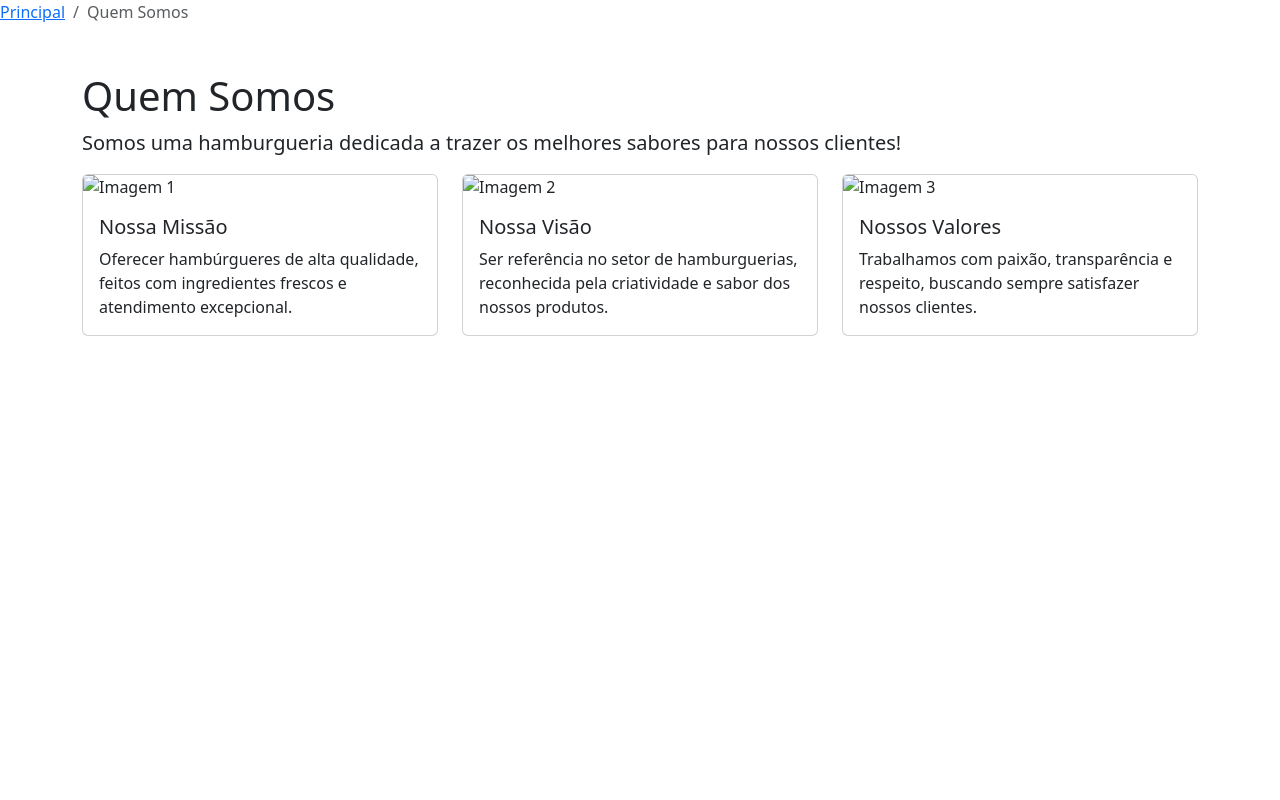
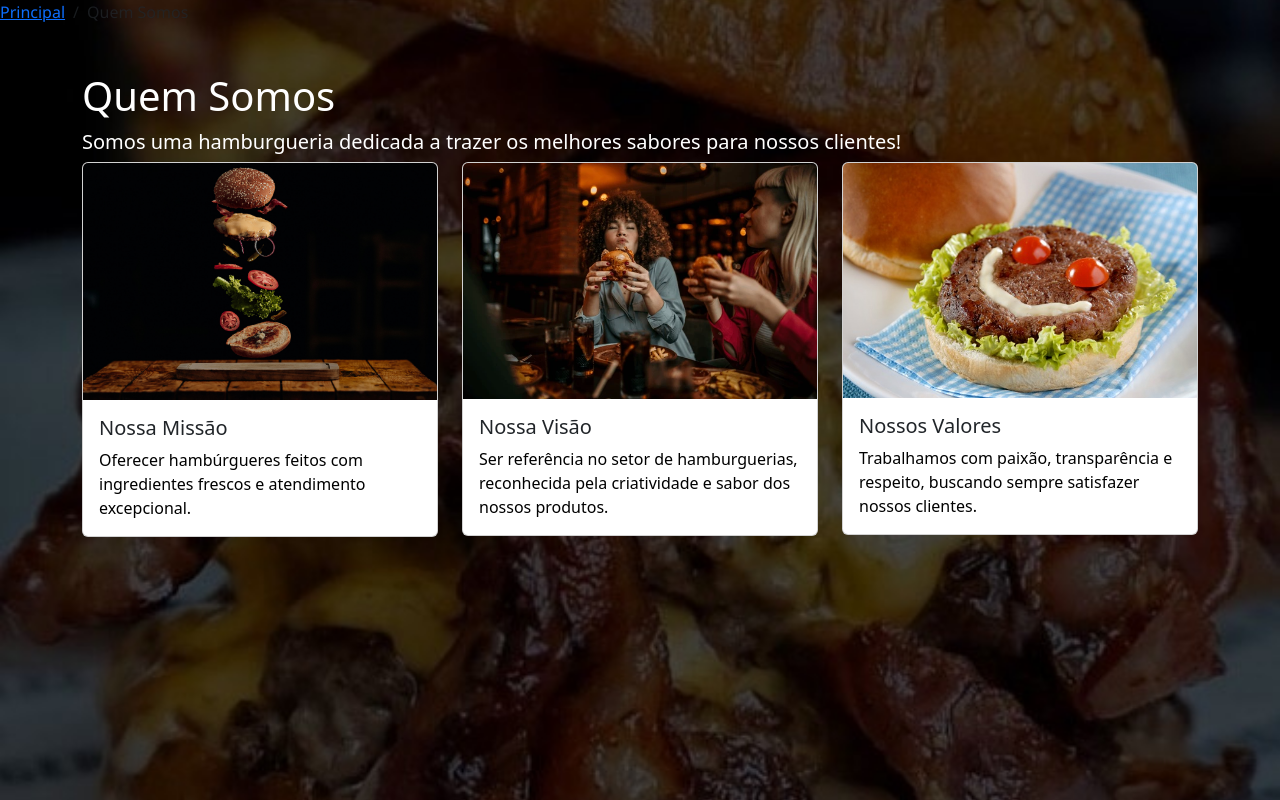
Before and after one commit to liGia-sz/Site-Bootstrap, a plain HTML site: page quem-somos.html in a window 1280 px wide. Drawn offline with nearby package versions, Linux system fonts and the light colour scheme.

Commit message:
Design do site

```diff
--- /dev/null
+++ b/quem-somos.css
@@ -0,0 +1,25 @@
+body {
+        margin: 0;
+        height: 100vh;
+        background-image: url('img/Background1.jpeg');
+        background-size: cover;
+        background-repeat: no-repeat;
+        background-position: center;
+    }
+
+.breadcrumb-item {
+    color:antiquewhite;
+    text-decoration: none;
+    font-size: medium;
+    font-family: 'Segoe UI', Tahoma, Geneva, Verdana, sans-serifS;
+}
+
+h1,h6 {
+    color: white; /* Cor do texto no corpo */
+    text-align: left;
+    margin-top: 10px; /* Espaçamento acima do texto */
+}
+
+h5, p {
+    color:black;
+}
--- a/quem-somos.html
+++ b/quem-somos.html
@@ -5,11 +5,12 @@
         <meta name="viewport" content="width=device-width, initial-scale=1.0">
         <title>Quem Somos - IRIS</title>
         <link href="https://cdn.jsdelivr.net/npm/bootstrap@5.3.3/dist/css/bootstrap.min.css" rel="stylesheet" integrity="sha384-QWTKZyjpPEjISv5WaRU9OFeRpok6YctnYmDr5pNlyT2bRjXh0JMhjY6hW+ALEwIH" crossorigin="anonymous"> <!--Folha de estilo bootstrap-->
+        <link rel="stylesheet" href="quem-somos.css"> <!-- Folha de estilo local -->
     </head>
 
     <body>
         <!--Breadcrumb-->
-        <nav aria-label="breadcrumb">
+        <nav aria-label="breadcrumb" style="color: antiquewhite;">
             <ol class="breadcrumb">
                 <li class="breadcrumb-item"><a href="index.html">Principal</a></li>
                 <li class="breadcrumb-item active" aria-current="page">Quem Somos</li>
@@ -19,22 +20,22 @@
         <!--Conteúdo da página-->
         <div class="container mt-5">
             <h1>Quem Somos</h1>
-            <p class="lead">Somos uma hamburgueria dedicada a trazer os melhores sabores para nossos clientes!</p>
+            <h6 class="lead">Somos uma hamburgueria dedicada a trazer os melhores sabores para nossos clientes!</h6>
 
             <!--Grid com cards-->
             <div class="row">
                 <div class="col-md-4">
                     <div class="card">
-                        <img src="card.missão.avif" class="card-img-top" alt="Imagem 1">
+                        <img src="img/missão.card.png" class="card-img-top" alt="Imagem 1">
                         <div class="card-body">
                             <h5 class="card-title">Nossa Missão</h5>
-                            <p class="card-text">Oferecer hambúrgueres de alta qualidade, feitos com ingredientes frescos e atendimento excepcional.</p>
+                            <p class="card-text">Oferecer hambúrgueres feitos com ingredientes frescos e atendimento excepcional.</p>
                         </div>
                     </div>
                 </div>
                 <div class="col-md-4">
                     <div class="card">
-                        <img src="card.visão.webp" class="card-img-top" alt="Imagem 2">
+                        <img src="img/card.visão.webp" class="card-img-top" alt="Imagem 2">
                         <div class="card-body">
                             <h5 class="card-title">Nossa Visão</h5>
                             <p class="card-text">Ser referência no setor de hamburguerias, reconhecida pela criatividade e sabor dos nossos produtos.</p>
@@ -43,7 +44,7 @@
                 </div>
                 <div class="col-md-4">
                     <div class="card">
-                        <img src="card.valores.jpg" class="card-img-top" alt="Imagem 3">
+                        <img src="img/card.valores.jpg" class="card-img-top" alt="Imagem 3">
                         <div class="card-body">
                             <h5 class="card-title">Nossos Valores</h5>
                             <p class="card-text">Trabalhamos com paixão, transparência e respeito, buscando sempre satisfazer nossos clientes.</p>
--- a/style.css
+++ b/style.css
@@ -1,20 +1,21 @@
-
-/*FORMATÇÃO BODY*/
+/* FORMATÇÃO BODY INICIAL */
 body {
     margin: 0;
     height: 100vh;
-    background-image: url('Background1.jpeg');
+    background-image: url('img/Background1.jpeg');
     background-size: cover;
     background-repeat: no-repeat;
     background-position: center;
 }
 
-/*FORMATAÇÃO BARRA DE NAVEGAÇÃO*/
+
+
+/* FORMATAÇÃO BARRA DE NAVEGAÇÃO */
 .navbar {
-    text-decoration: none; /* Remove o sublinhado dos links */
+    text-decoration: none; /*Remove o sublinhado dos links*/
 }
 
-/*FORMATÇÃO TEXTO INICIAL*/
+/* FORMATÇÃO TEXTO INICIAL */
 h1, h4 {
     color: white; /* Cor do texto no corpo */
     text-align: left;
@@ -25,11 +26,11 @@ h1, h4 {
     .overlay-image {
         top: 100%; /* Centraliza verticalmente */
         left: 100%; /* Centraliza horizontalmente */
-        transform: translate(1%, 60%); /* Centraliza a imagem */
-        width: 400px; /* Ajuste o tamanho da imagem conforme necessário */
+        transform: translate(-30%, 20%); /* Centraliza a imagem */
+        width: 700px; /* Ajuste o tamanho da imagem conforme necessário */
     }
 
     #text-initial{ /*FORMATAÇÃO TEXTO PÁGINA INICIAL*/
-        padding-top: 300px;
+        padding-top: 200px;
         padding-left: 250px;
     }
```
Also changed, not shown: index.html (+2 -3 lines), produtos.html (+13 -15 lines), imagens usadas/burgao.png (deleted), imagens usadas/card.missão.avif (deleted), img/Background1.jpeg (renamed from imagens usadas/Background1.jpeg), img/card.valores.jpg (renamed from imagens usadas/card.valores.jpg), img/card.visão.webp (renamed from imagens usadas/card.visão.webp), img/menu.x-burguer.jpg (added), img/menu.x-frango.jpg (added), img/menu.x-tudão.jpg (added), img/missão.card.png (added), 2 other files.
